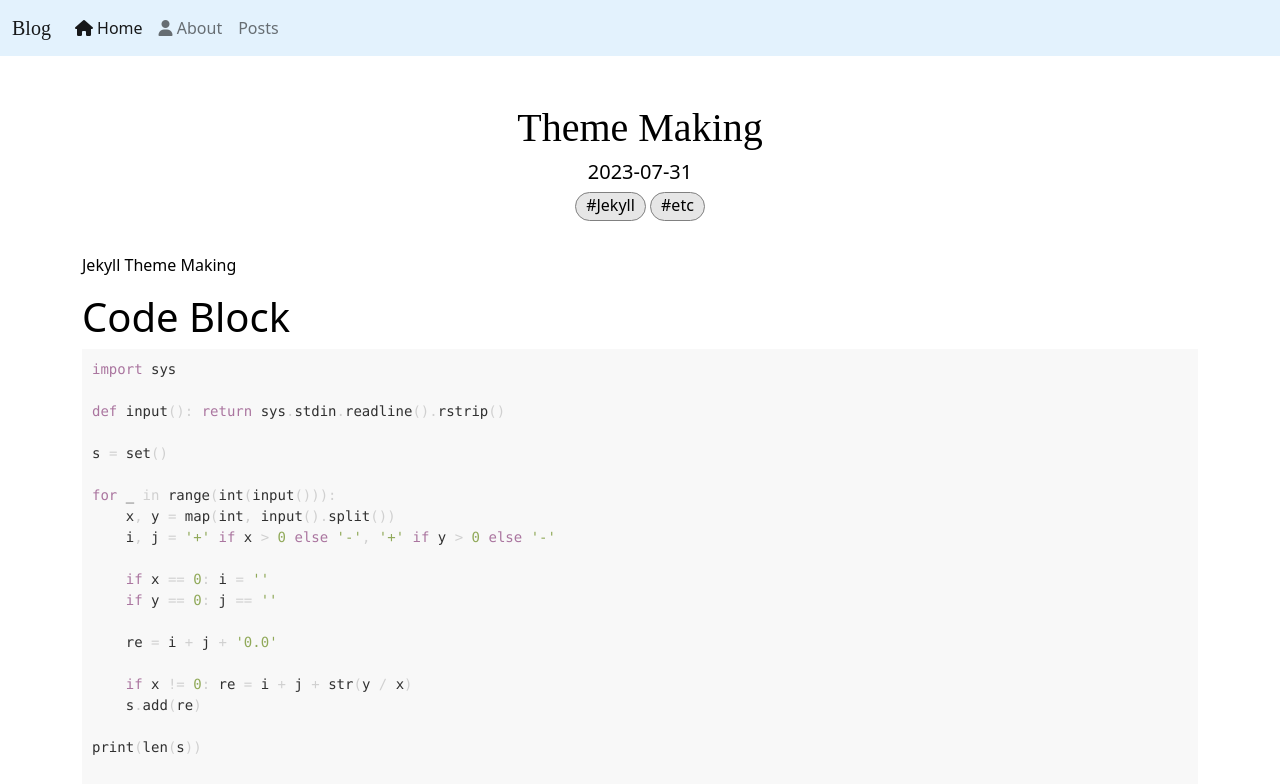
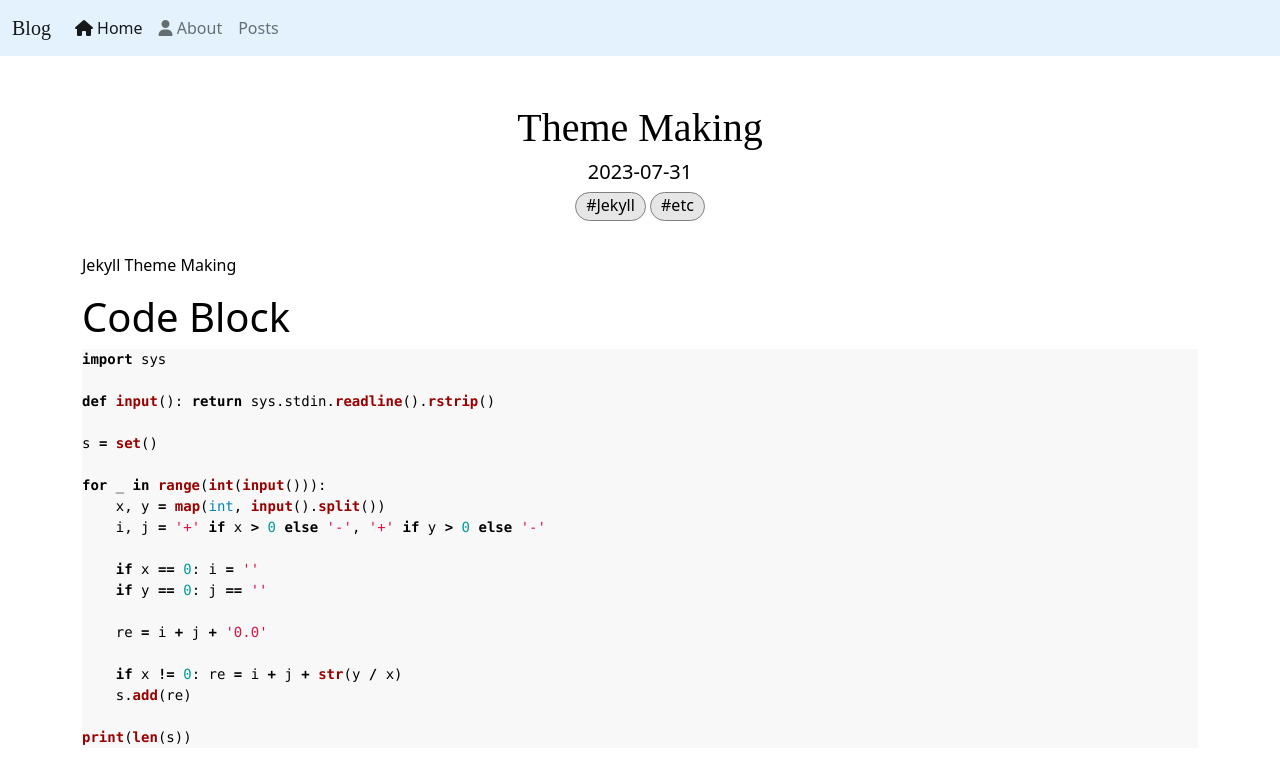
Before and after one commit to happydm09/B, a Jekyll site: the page built from _posts/2023-07-31-theme.md, in a window 1280 px wide and 1400 px high. Shown: the top 784 px of the window. Built offline with Jekyll 4.4.1, drawn with Linux system fonts in a browser that asks for light colours; nearby versions of some CDN libraries; some web fonts are replaced; formulas are drawn with MathJax 3; comment, search, counter and statistics services are not loaded; grey boxes are pictures that could not be loaded.

Commit message:
Update syntax.css

```diff
--- a/css/syntax.css
+++ b/css/syntax.css
@@ -1,82 +1,213 @@
-.highlight table td { padding: 5px; border-radius: 20px; }
+.highlight table td { padding: 5px; }
 .highlight table pre { margin: 0; }
-.highlight, .highlight .w {
-  color: #303030;
+.highlight .cm {
+  color: #999988;
+  font-style: italic;
+}
+.highlight .cp {
+  color: #999999;
+  font-weight: bold;
+}
+.highlight .c1 {
+  color: #999988;
+  font-style: italic;
+}
+.highlight .cs {
+  color: #999999;
+  font-weight: bold;
+  font-style: italic;
+}
+.highlight .c, .highlight .cd {
+  color: #999988;
+  font-style: italic;
 }
 .highlight .err {
-  color: #151515;
-  background-color: #ac4142;
+  color: #a61717;
+  background-color: #e3d2d2;
 }
-.highlight .c, .highlight .cd, .highlight .cm, .highlight .c1, .highlight .cs {
-  color: #505050;
+.highlight .gd {
+  color: #000000;
+  background-color: #ffdddd;
 }
-.highlight .cp {
-  color: #f4bf75;
+.highlight .ge {
+  color: #000000;
+  font-style: italic;
+}
+.highlight .gr {
+  color: #aa0000;
+}
+.highlight .gh {
+  color: #999999;
+}
+.highlight .gi {
+  color: #000000;
+  background-color: #ddffdd;
+}
+.highlight .go {
+  color: #888888;
+}
+.highlight .gp {
+  color: #555555;
+}
+.highlight .gs {
+  font-weight: bold;
+}
+.highlight .gu {
+  color: #aaaaaa;
+}
+.highlight .gt {
+  color: #aa0000;
+}
+.highlight .kc {
+  color: #000000;
+  font-weight: bold;
+}
+.highlight .kd {
+  color: #000000;
+  font-weight: bold;
+}
+.highlight .kn {
+  color: #000000;
+  font-weight: bold;
+}
+.highlight .kp {
+  color: #000000;
+  font-weight: bold;
+}
+.highlight .kr {
+  color: #000000;
+  font-weight: bold;
+}
+.highlight .kt {
+  color: #445588;
+  font-weight: bold;
+}
+.highlight .k, .highlight .kv {
+  color: #000000;
+  font-weight: bold;
+}
+.highlight .mf {
+  color: #009999;
+}
+.highlight .mh {
+  color: #009999;
+}
+.highlight .il {
+  color: #009999;
+}
+.highlight .mi {
+  color: #009999;
+}
+.highlight .mo {
+  color: #009999;
+}
+.highlight .m, .highlight .mb, .highlight .mx {
+  color: #009999;
+}
+.highlight .sb {
+  color: #d14;
+}
+.highlight .sc {
+  color: #d14;
+}
+.highlight .sd {
+  color: #d14;
+}
+.highlight .s2 {
+  color: #d14;
+}
+.highlight .se {
+  color: #d14;
+}
+.highlight .sh {
+  color: #d14;
+}
+.highlight .si {
+  color: #d14;
+}
+.highlight .sx {
+  color: #d14;
+}
+.highlight .sr {
+  color: #009926;
+}
+.highlight .s1 {
+  color: #d14;
+}
+.highlight .ss {
+  color: #990073;
+}
+.highlight .s {
+  color: #d14;
+}
+.highlight .na {
+  color: #008080;
+}
+.highlight .bp {
+  color: #999999;
+}
+.highlight .nb {
+  color: #0086B3;
+}
+.highlight .nc {
+  color: #445588;
+  font-weight: bold;
+}
+.highlight .no {
+  color: #008080;
+}
+.highlight .nd {
+  color: #3c5d5d;
+  font-weight: bold;
+}
+.highlight .ni {
+  color: #800080;
+}
+.highlight .ne {
+  color: #990000;
+  font-weight: bold;
+}
+.highlight .nf {
+  color: #990000;
+  font-weight: bold;
+}
+.highlight .nl {
+  color: #990000;
+  font-weight: bold;
+}
+.highlight .nn {
+  color: #555555;
 }
 .highlight .nt {
-  color: #f4bf75;
+  color: #000080;
 }
-.highlight .o, .highlight .ow {
-  color: #d0d0d0;
+.highlight .vc {
+  color: #008080;
 }
-.highlight .p, .highlight .pi {
-  color: #d0d0d0;
+.highlight .vg {
+  color: #008080;
 }
-.highlight .gi {
-  color: #90a959;
+.highlight .vi {
+  color: #008080;
 }
-.highlight .gd {
-  color: #ac4142;
+.highlight .nv {
+  color: #008080;
 }
-.highlight .gh {
-  color: #6a9fb5;
-  background-color: #151515;
+.highlight .ow {
+  color: #000000;
   font-weight: bold;
 }
-.highlight .k, .highlight .kn, .highlight .kp, .highlight .kr, .highlight .kv {
-  color: #aa759f;
+.highlight .o {
+  color: #000000;
+  font-weight: bold;
 }
-.highlight .kc {
-  color: #d28445;
+.highlight .w {
+  color: #bbbbbb;
 }
-.highlight .kt {
-  color: #d28445;
-}
-.highlight .kd {
-  color: #d28445;
-}
-.highlight .s, .highlight .sb, .highlight .sc, .highlight .sd, .highlight .s2, .highlight .sh, .highlight .sx, .highlight .s1 {
-  color: #90a959;
-}
-.highlight .sr {
-  color: #75b5aa;
-}
-.highlight .si {
-  color: #8f5536;
-}
-.highlight .se {
-  color: #8f5536;
-}
-.highlight .nn {
-  color: #f4bf75;
-}
-.highlight .nc {
-  color: #f4bf75;
-}
-.highlight .no {
-  color: #f4bf75;
-}
-.highlight .na {
-  color: #6a9fb5;
-}
-.highlight .m, .highlight .mf, .highlight .mh, .highlight .mi, .highlight .il, .highlight .mo, .highlight .mb, .highlight .mx {
-  color: #90a959;
-}
-.highlight .ss {
-  color: #90a959;
+.highlight {
+  background-color: #f8f8f8;
 }
 
-.highlight {background-color: #F8F8F8; padding: 5px;}
 
 @media (prefers-color-scheme: light) {
   .highlight {background-color: #F8F8F8}
```
